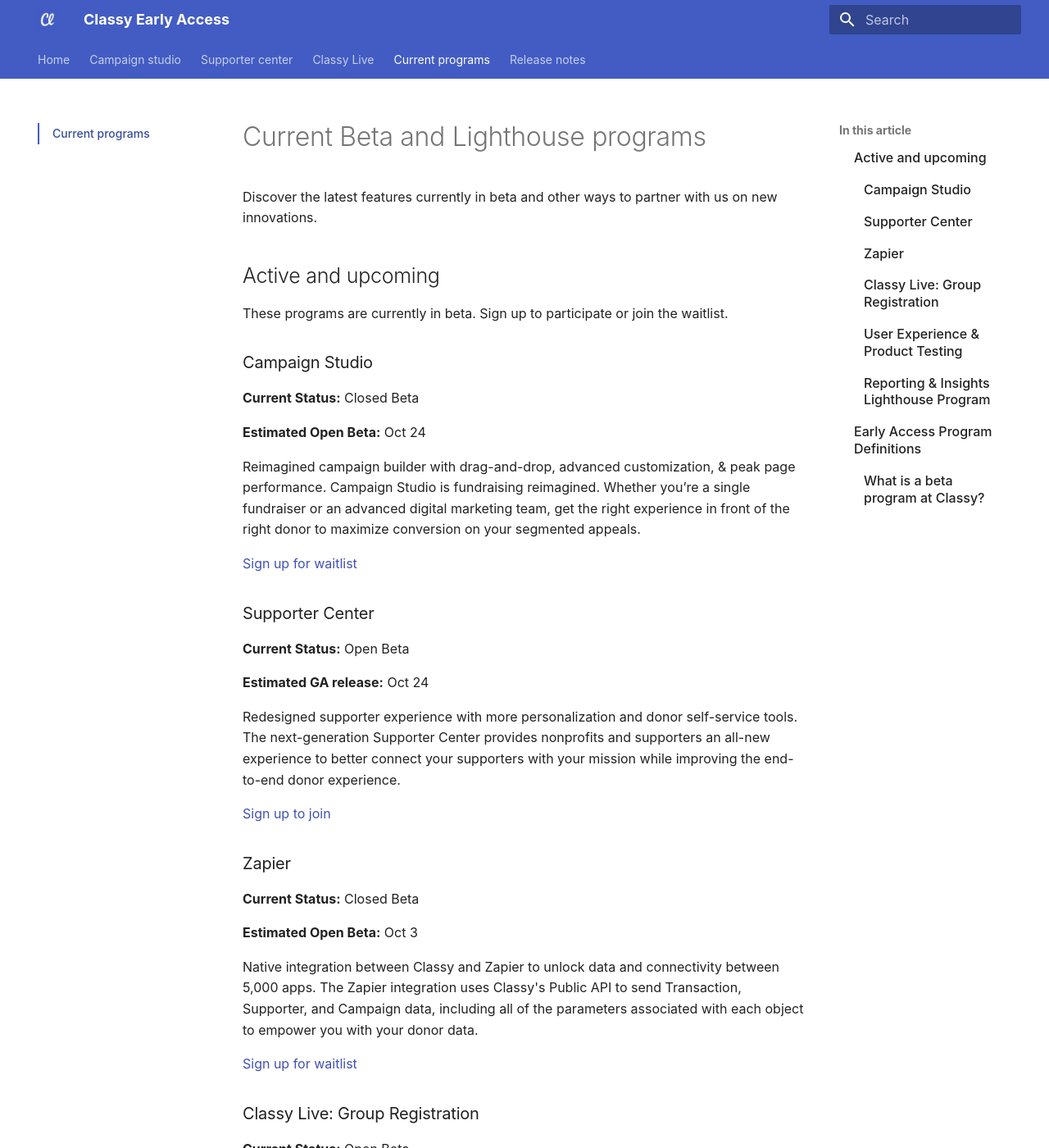
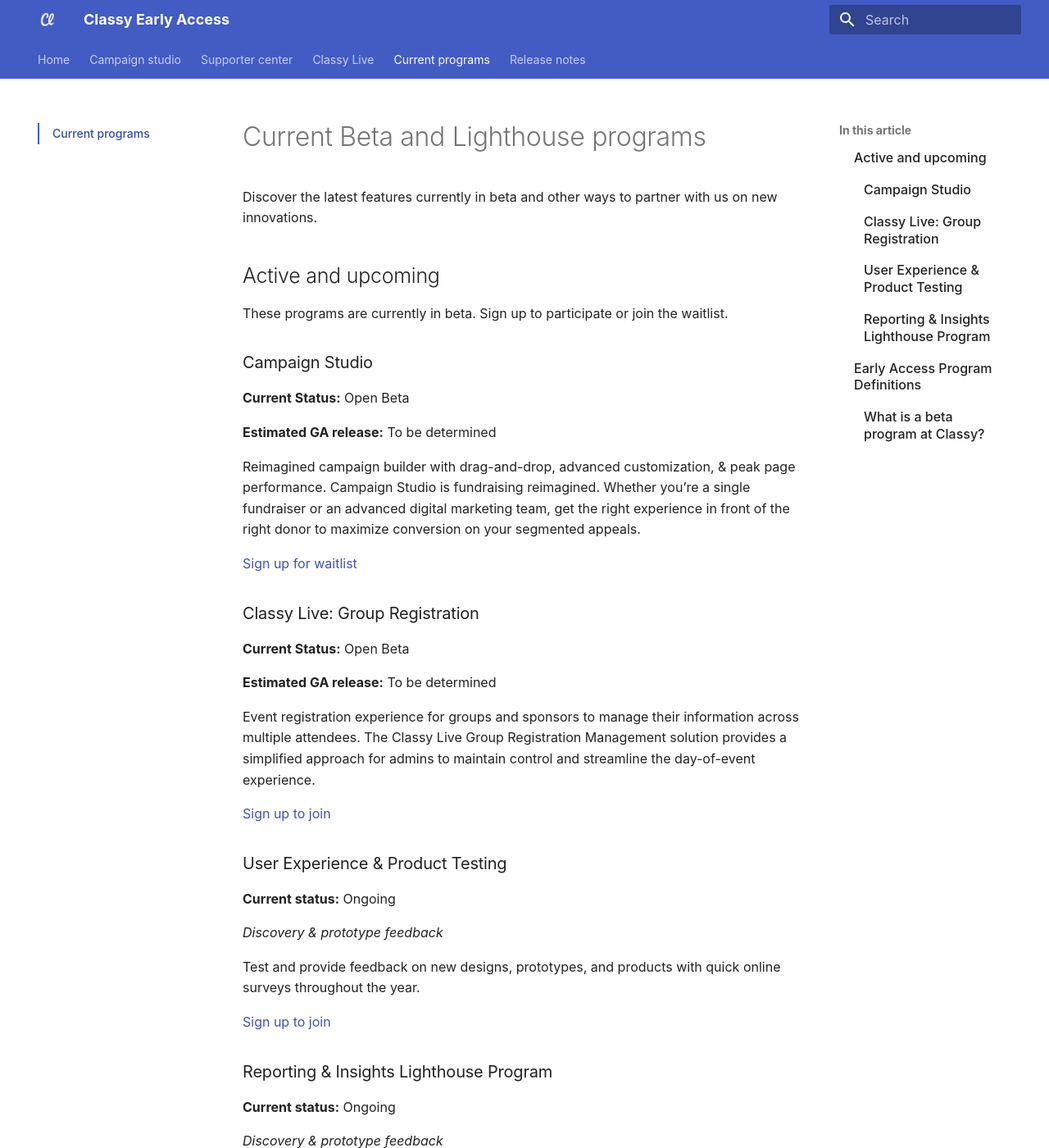
Before and after one commit to truj1ll0/mkdocs-help-center, an MkDocs documentation site: the page built from docs/beta-and-lighthouse/current-programs.md, in a window 1280 px wide and 1400 px high. Shown: the whole window at 82% size. Built offline with MkDocs 1.6.1 and Material for MkDocs 9.7.7, drawn with Linux system fonts in a browser that asks for light colours; some web fonts are replaced.

Commit message:
Remove supporter center and zapier from current programs.

```diff
--- a/docs/beta-and-lighthouse/current-programs.md
+++ b/docs/beta-and-lighthouse/current-programs.md
@@ -8,33 +8,13 @@
 
 ### Campaign Studio
 
-**Current Status:** Closed Beta
+**Current Status:** Open Beta
 
-**Estimated Open Beta:** Oct 24
+**Estimated GA release:** To be determined
 
 Reimagined campaign builder with drag-and-drop, advanced customization, & peak page performance. Campaign Studio is fundraising reimagined. Whether you’re a single fundraiser or an advanced digital marketing team, get the right experience in front of the right donor to maximize conversion on your segmented appeals.
 
 [Sign up for waitlist](https://learn.classy.org/campaign-studio-early-access-sign-up.html?utm_source=early_access_hub&utm_medium=microsite&utm_campaign=lighthouse_beta_programs)
-
-### Supporter Center
-
-**Current Status:** Open Beta
-
-**Estimated GA release:** Oct 24
-
-Redesigned supporter experience with more personalization and donor self-service tools. The next-generation Supporter Center provides nonprofits and supporters an all-new experience to better connect your supporters with your mission while improving the end-to-end donor experience.
-
-[Sign up to join](https://learn.classy.org/supporter-center-beta-sign-up.html?utm_source=early_access_hub&utm_medium=microsite&utm_campaign=lighthouse_beta_programs)
-
-### Zapier
-
-**Current Status:** Closed Beta
-
-**Estimated Open Beta:** Oct 3
-
-Native integration between Classy and Zapier to unlock data and connectivity between 5,000 apps. The Zapier integration uses Classy's Public API to send Transaction, Supporter, and Campaign data, including all of the parameters associated with each object to empower you with your donor data.
-
-[Sign up for waitlist](https://learn.classy.org/beta-zapier-integration-sign-up.html?utm_source=early_access_hub&utm_medium=microsite&utm_campaign=lighthouse_beta_programs)
 
 ### Classy Live: Group Registration
 
```
